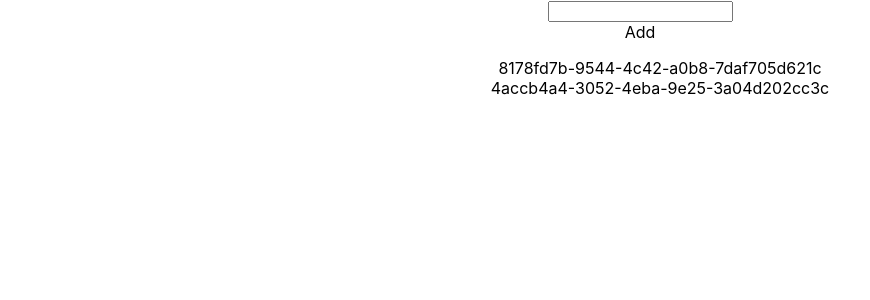
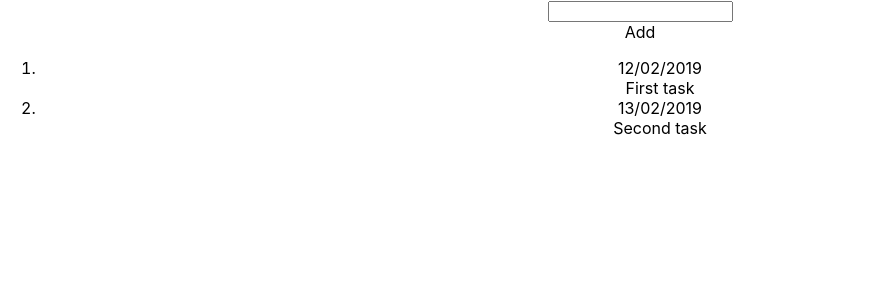
Before and after one commit to Pyot/todo-compound-context, a React (Create React App) app: page / in a window 1280 px wide. Shown: the top 300 px of the page, without its empty margins (0-870 px from the left). Built offline with nearby package versions, Linux system fonts and the light colour scheme; the HTML template or start-up script is replaced by a standard one.

Commit message:
Item List with text and data added

```diff
--- a/src/App.js
+++ b/src/App.js
@@ -1,6 +1,7 @@
 import React from 'react';
 import Todos from './components/Todos/Todos'
 import './App.css';
+import { v4 } from 'uuid';
 
 function App() {
   return (
@@ -10,7 +11,11 @@ function App() {
           <Todos.TodoList>
           {({ todos }) =>
           todos.map((todo) => (
-            <div>{todo.id}</div>
+            <Todos.Item key={v4()} id={todo.id}>
+               <Todos.TimeStamp timeStamp={todo.timestamp} />
+               <Todos.Text text={todo.text} />
+            </Todos.Item>
+
           ))}
           </Todos.TodoList>
       </Todos>
--- /dev/null
+++ b/src/components/Todos/Item.jsx
@@ -0,0 +1,15 @@
+import React, { Component } from "react";
+import { TodoConsumer } from "./Todos";
+
+class Item extends Component {
+  render() {
+    return (
+        <li id={this.props.id} className="todo-list">
+          <TodoConsumer>{() => this.props.children}</TodoConsumer>
+        </li>
+
+    );
+  }
+}
+
+export default Item;
--- /dev/null
+++ b/src/components/Todos/TextItem.jsx
@@ -0,0 +1,24 @@
+import React, { Component } from "react";
+import { TodoConsumer } from "./Todos";
+
+
+const Text = ({ text, changeEditMode }) => (
+    <TodoConsumer>
+      {() => <div onDoubleClick={changeEditMode}>
+        {text}
+      </div>}
+    </TodoConsumer>
+  );
+
+class TextItem extends Component {
+    state = {
+      isInEditMode: false
+    }
+
+    render() {
+      const { text } = this.props
+        return <Text text={text} />
+    }
+  }
+
+  export default TextItem;
--- /dev/null
+++ b/src/components/Todos/TimeStamp.jsx
@@ -0,0 +1,10 @@
+import React from "react";
+import { TodoConsumer } from "./Todos";
+
+const TimeStamp = ({timeStamp}) => (
+  <TodoConsumer>
+    {() => <span className="todo-timestamp">{timeStamp}</span>}
+  </TodoConsumer>
+);
+
+export default TimeStamp;
--- a/src/components/Todos/Todos.jsx
+++ b/src/components/Todos/Todos.jsx
@@ -1,7 +1,12 @@
-import React, { Component, createContext } from "react";
-import Control from './Control';
+import React, { Component, createContext } from "react"
+import Control from './Control'
 import TodoList from './TodoList'
-import { v4 } from 'uuid';
+import Item from './Item'
+import TimeStamp from './TimeStamp'
+import TextItem from "./TextItem";
+
+
+import { v4 } from 'uuid'
 
 const TodoContext = createContext();
 export const TodoConsumer = TodoContext.Consumer;
@@ -10,6 +15,9 @@ export const TodoConsumer = TodoContext.Consumer;
 class Todos extends Component {
     static Control = Control;
     static TodoList =  TodoList;
+    static Item = Item;
+    static TimeStamp =  TimeStamp;
+    static Text = TextItem;
 
     addTodo = () => {
         const { input } = this.state;
```
